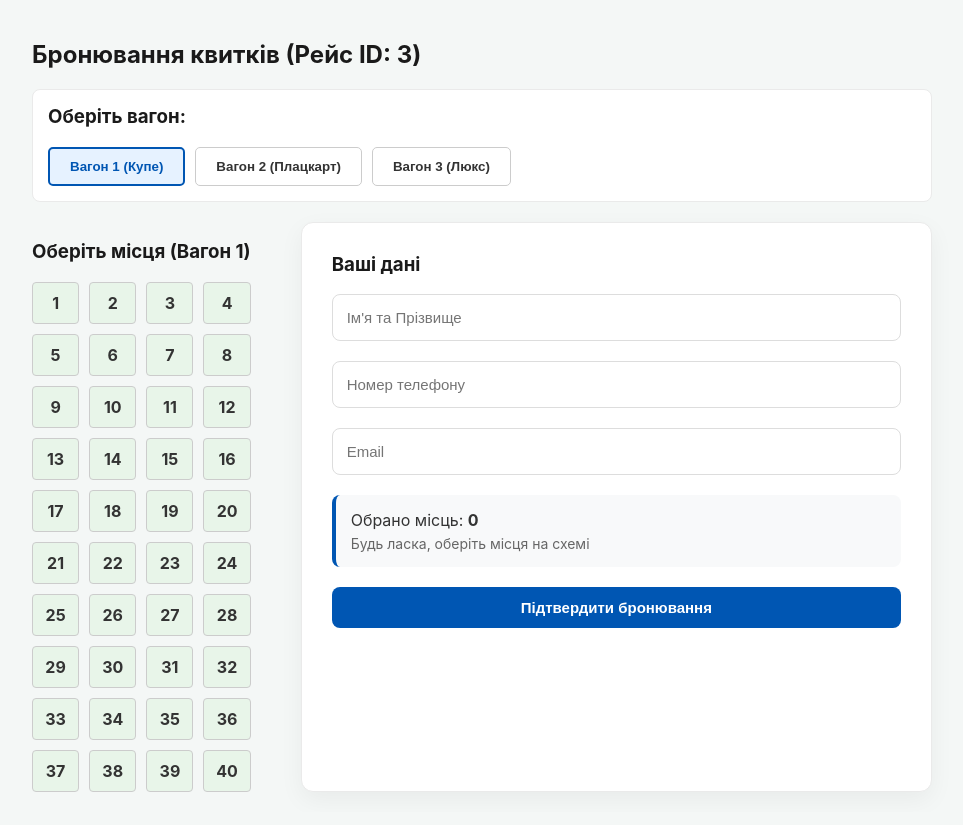
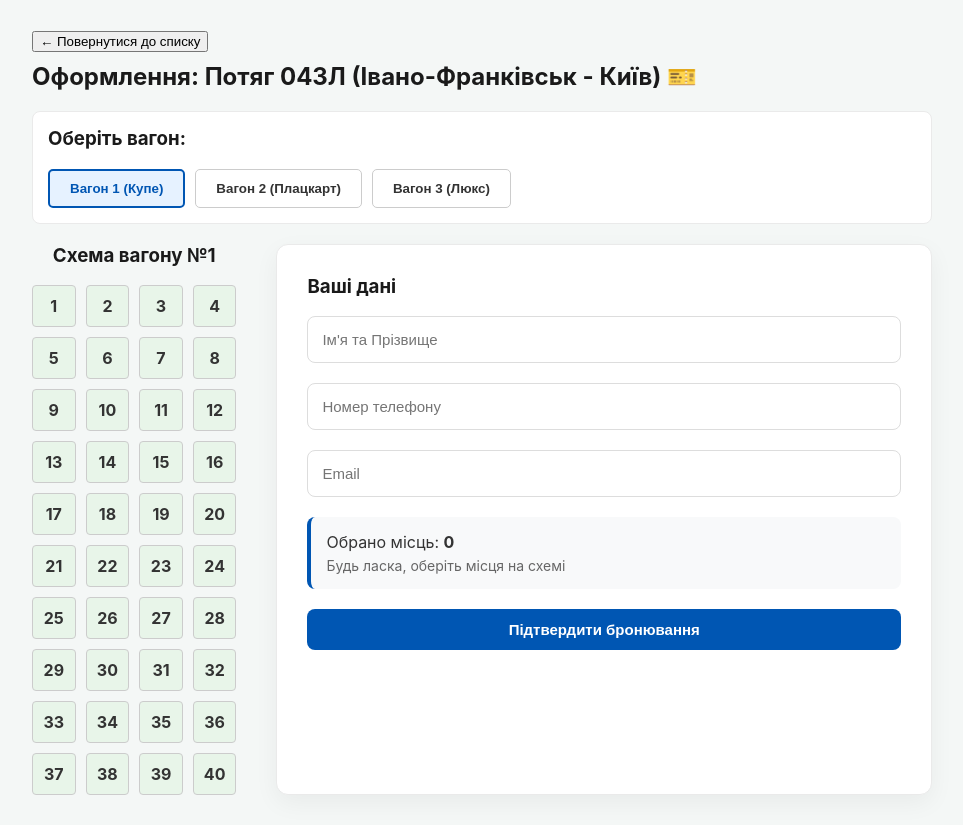
Before and after one commit to yorleX23/Railway-WEB-project, a React (Vite) app: page /booking/3 in a window 1280 px wide. Shown: the whole page, without its empty margins (158-1121 px from the left). Built offline with nearby package versions, Linux system fonts and the light colour scheme.

Commit message:
реалізація файлу щоб могло поєднюватись асинхронна робота з місцями та глобальний стан

```diff
--- a/src/pages/Booking.jsx
+++ b/src/pages/Booking.jsx
@@ -1,60 +1,88 @@
-import { useState, useEffect } from 'react';
+import { useState, useEffect, useContext } from 'react';
 import { useParams, useNavigate } from 'react-router-dom';
 import { toast } from 'react-toastify';
 import SeatMap from '../components/SeatMap';
 import WagonSelector from '../components/WagonSelector';
 import BookingForm from '../components/BookingForm';
-import { BookingService } from '../service/BookingService';
+import { BookingService } from '../services/BookingService';
+import { BookingContext } from '../context/BookingContext';
 
 export default function Booking() {
   const { trainId } = useParams();
-  const navigate = useNavigate();
+  const navigate = useNavigate(); // Хук для навігації
 
-  // Стани
-  const [selectedWagon, setSelectedWagon] = useState(1);
-  const [selectedSeats, setSelectedSeats] = useState([]);
+  const {
+    trains,
+    currentWagon,
+    setCurrentWagon,
+    selectedSeats,
+    setSelectedSeats
+  } = useContext(BookingContext);
+
   const [bookedSeats, setBookedSeats] = useState([]);
+  const [fetchingSeats, setFetchingSeats] = useState(false);
 
+  const train = trains.find(t => t.id === parseInt(trainId));
 
-  // Завантаження броні з LocalStorage для конкретного потяга і вагона
   useEffect(() => {
-    const existingBookings = BookingService.getBookedSeats(trainId, selectedWagon);
-    setBookedSeats(existingBookings);
-    setSelectedSeats([]); // Очищаємо обрані місця, якщо користувач перемкнув вагон
-  }, [trainId, selectedWagon]);
+    setFetchingSeats(true);
+    BookingService.getBookedSeats(trainId, currentWagon)
+      .then(seats => {
+        setBookedSeats(seats);
+        setSelectedSeats([]);
+      })
+      .catch(() => toast.error("Помилка синхронізації з API"))
+      .finally(() => setFetchingSeats(false));
+  }, [trainId, currentWagon, setSelectedSeats]);
 
-  // Функція обробки форми бронювання
-  const handleFinalizeBooking = (formData) => {
+  const handleFinalizeBooking = async (formData) => {
     if (selectedSeats.length === 0) {
-      toast.error("Оберіть хоча б одне місце!");
+      toast.error("Оберіть хоча б одне місце на схемі!");
       return;
     }
 
-    // Збереження бронювання
-    BookingService.saveBooking(trainId, selectedWagon, selectedSeats);
-
+    try {
+      await BookingService.saveBooking(trainId, currentWagon, selectedSeats);
       toast.success(`Квитки успішно заброньовані для ${formData.name}!`);
-    navigate('/'); // Повертаємо на головну сторінку
+      setSelectedSeats([]);
+      navigate('/');
+    } catch {
+      toast.error("Не вдалося зберегти бронювання.");
+    }
   };
 
+  if (!train) return <div className="container"><h3>Рейс оновлюється або не знайдений...</h3></div>;
+
   return (
-    <div className="container" style={{ padding: '20px', maxWidth: '900px', margin: '0 auto' }}>
-      <h2>Бронювання квитків (Рейс ID: {trainId})</h2>
+    <div className="container">
+      {/* Кнопка повернення */}
+      <button className="btn-back" onClick={() => navigate('/')}>
+        ← Повернутися до списку
+      </button>
 
-      <WagonSelector selectedWagon={selectedWagon} setSelectedWagon={setSelectedWagon} />
+      <h2 style={{ marginTop: '10px' }}>Оформлення: Потяг {train.number} ({train.route}) 🎫</h2>
 
-      <div style={{ display: 'flex', gap: '50px', flexWrap: 'wrap' }}>
-        <div>
-          <h3>Оберіть місця (Вагон {selectedWagon})</h3>
+      <WagonSelector selectedWagon={currentWagon} setSelectedWagon={setCurrentWagon} />
+
+      <div className="booking-layout">
+        {/* Контейнер для центрування схеми вагону */}
+        <div className="seat-map-wrapper">
+          <h3 style={{ marginTop: 0, textAlign: 'center' }}>Схема вагону №{currentWagon}</h3>
+          {fetchingSeats ? (
+            <p style={{ textAlign: 'center' }}>Оновлення схеми...</p>
+          ) : (
             <SeatMap
               selectedSeats={selectedSeats}
               setSelectedSeats={setSelectedSeats}
               bookedSeats={bookedSeats}
             />
+          )}
         </div>
 
-        {/* Використовуємо відокремлений компонент форми */}
-        <BookingForm selectedSeats={selectedSeats} onSubmitBooking={handleFinalizeBooking} />
+        <BookingForm
+          selectedSeats={selectedSeats}
+          onSubmitBooking={handleFinalizeBooking}
+        />
       </div>
     </div>
   );
```
Lines whose indentation alone changed are shown as unchanged.
